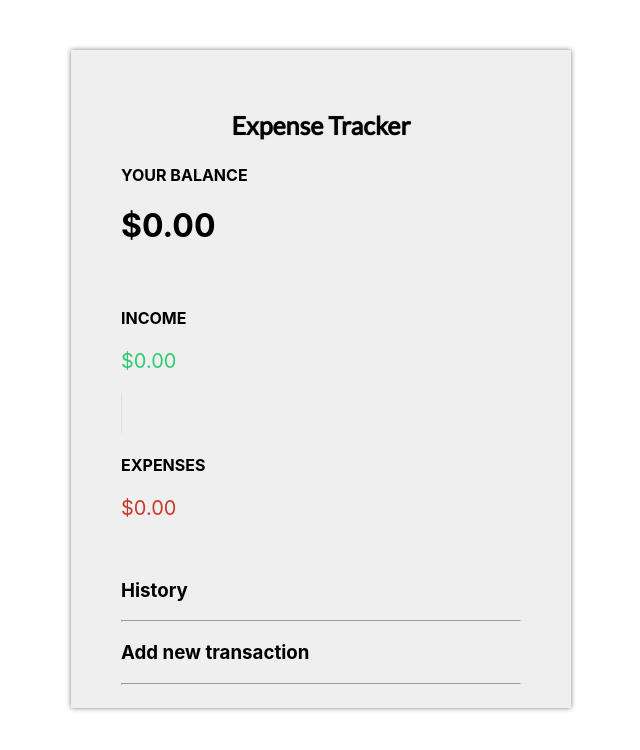
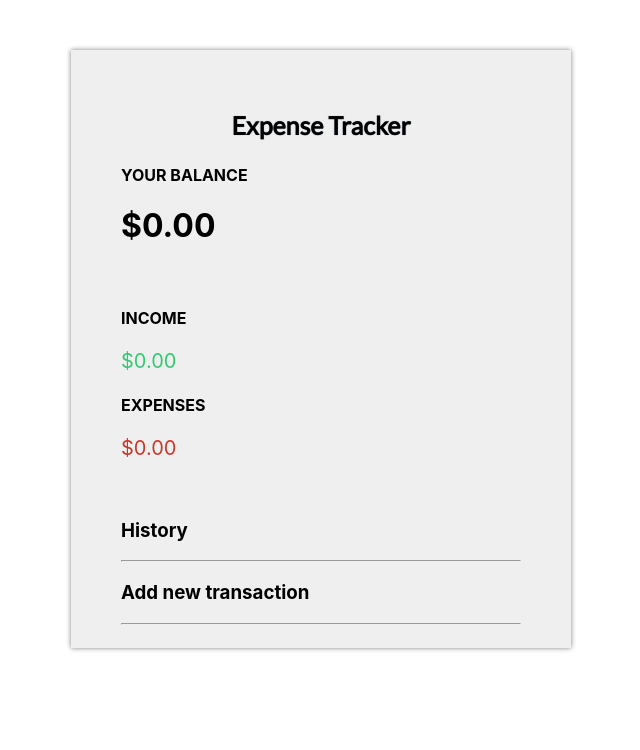
Before and after one commit to Amir-Shahzad7/Expense-Tracker-App, a React (Create React App) app: page / in a window 1280 px wide. Shown: the top 750 px of the page, without its empty margins (319-959 px from the left). Built offline with nearby package versions, Linux system fonts and the light colour scheme.

Commit message:
Update AccountSummary.js

```diff
--- a/src/Components/AccountSummary.js
+++ b/src/Components/AccountSummary.js
@@ -6,9 +6,6 @@ const AccountSummary = () => {
             <div>
                 <h4><b>INCOME</b></h4>
                 <p style={{ fontSize: "20px", color: "#2ECC71" }}>$0.00</p>
-            </div>
-            <div style={{borderLeft: "1px solid #dedede", height: "40px"}}>
-
             </div>
             <div>
                 <h4><b>EXPENSES</b></h4>
```
